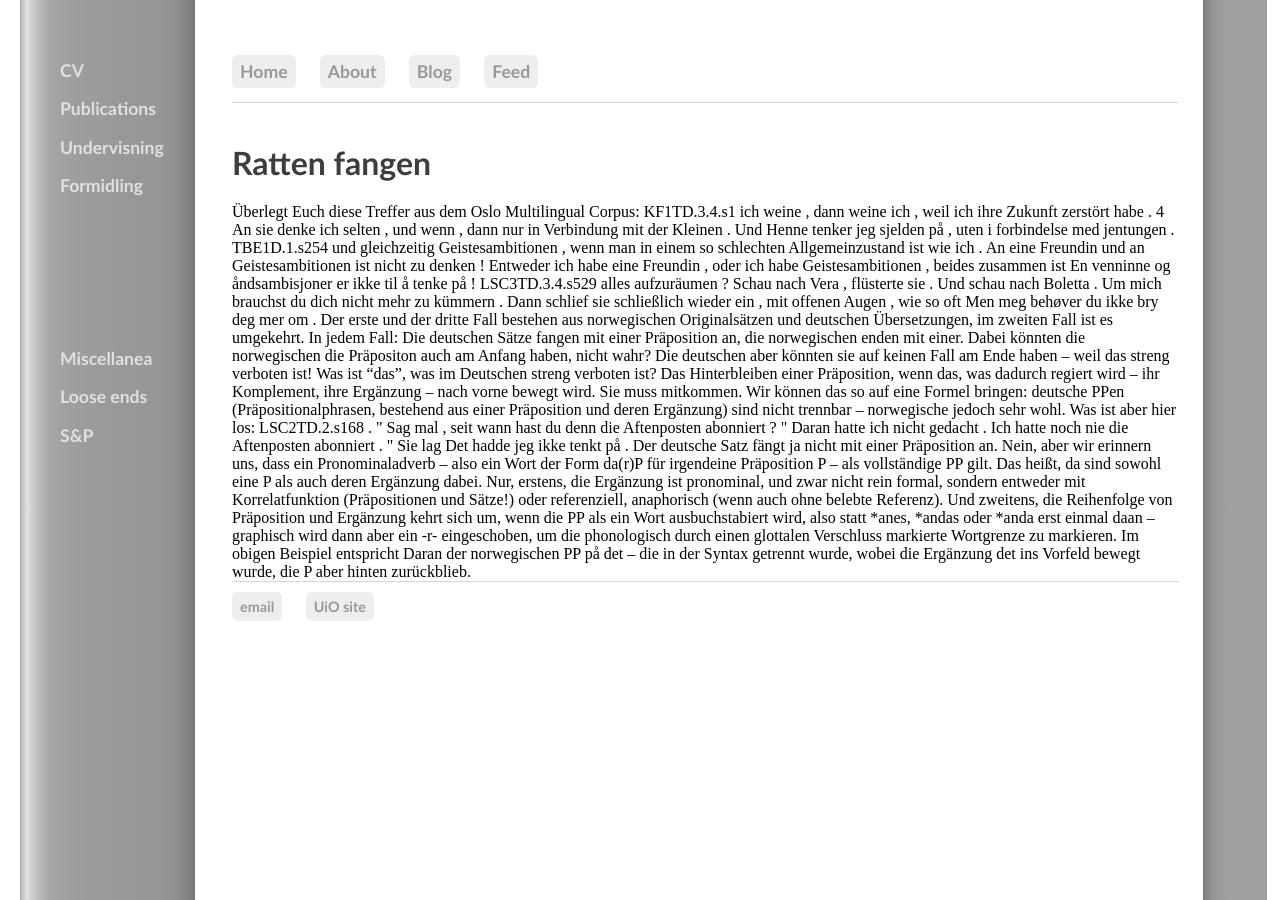
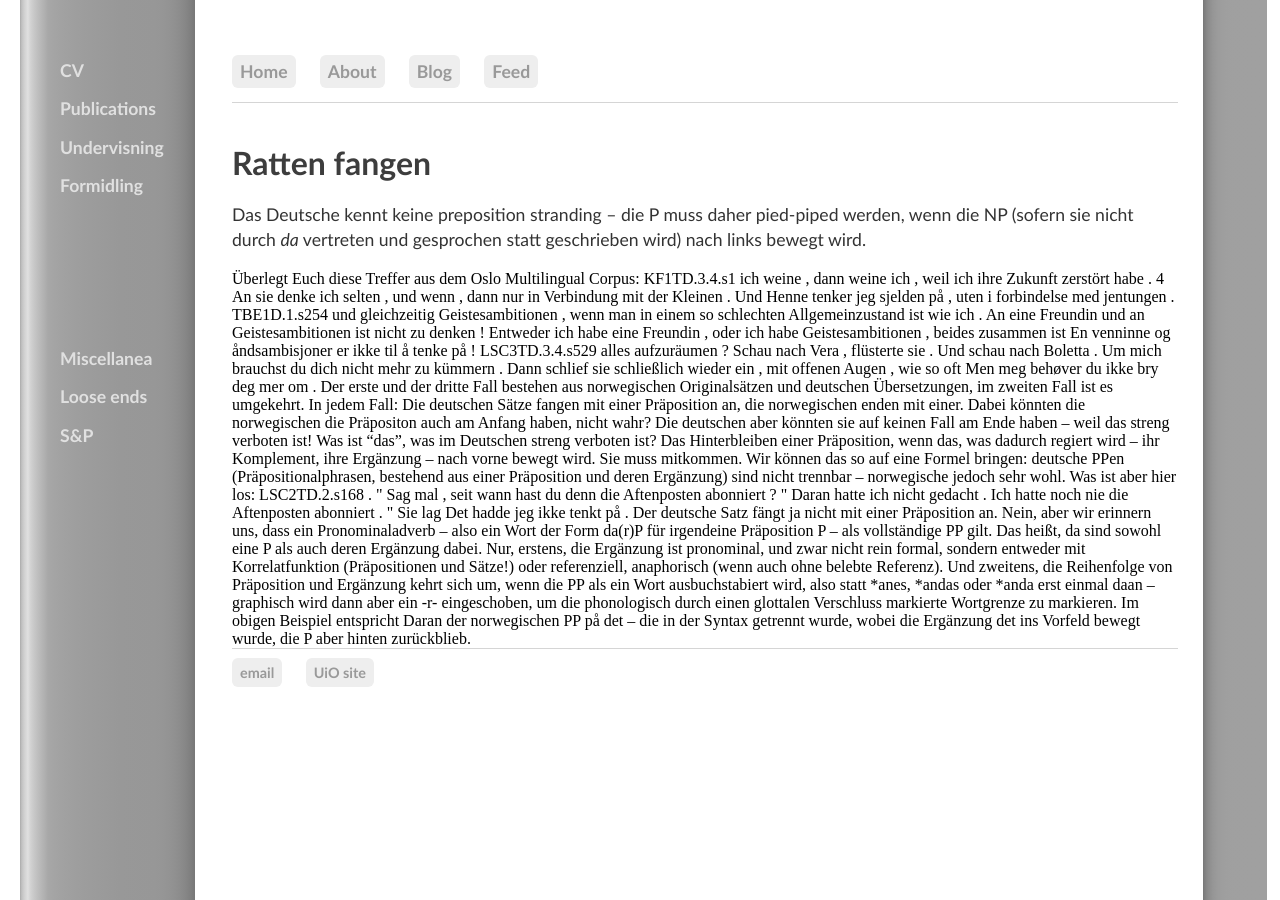
Before and after one commit to kjelljs/kjelljs.github.io, a Jekyll site: the page built from courses/kontrast/ratten.html, in a window 1280 px wide. Built offline with Jekyll 4.4.1, drawn with Linux system fonts in a browser that asks for light colours.

Commit message:
Update ratten.html

```diff
--- a/courses/kontrast/ratten.html
+++ b/courses/kontrast/ratten.html
@@ -3,7 +3,7 @@ layout: post
 title: "Ratten fangen"
 ---
 
-<div class="ingress"><p>
+<div class="ingress"><p>Das Deutsche kennt keine preposition stranding – die P muss daher pied-piped werden, wenn die NP (sofern sie nicht durch <i>da</i> vertreten und gesprochen statt geschrieben wird) nach links bewegt wird.
 </p>
 </div>
 
```
